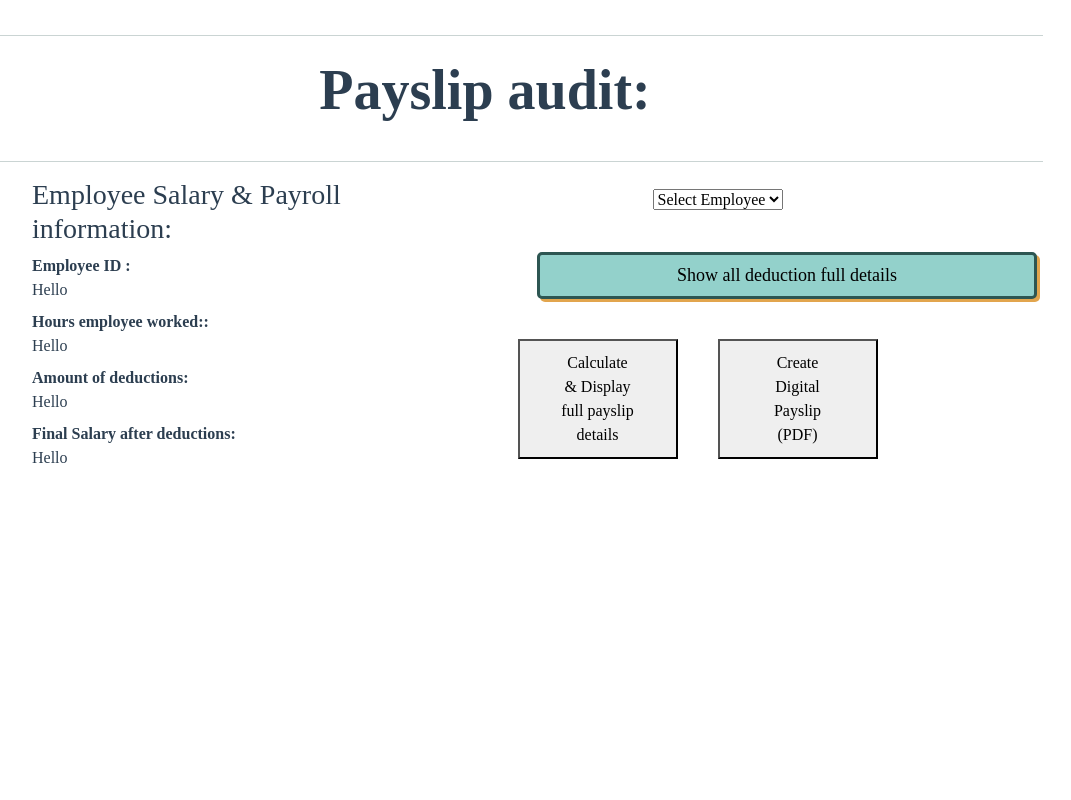
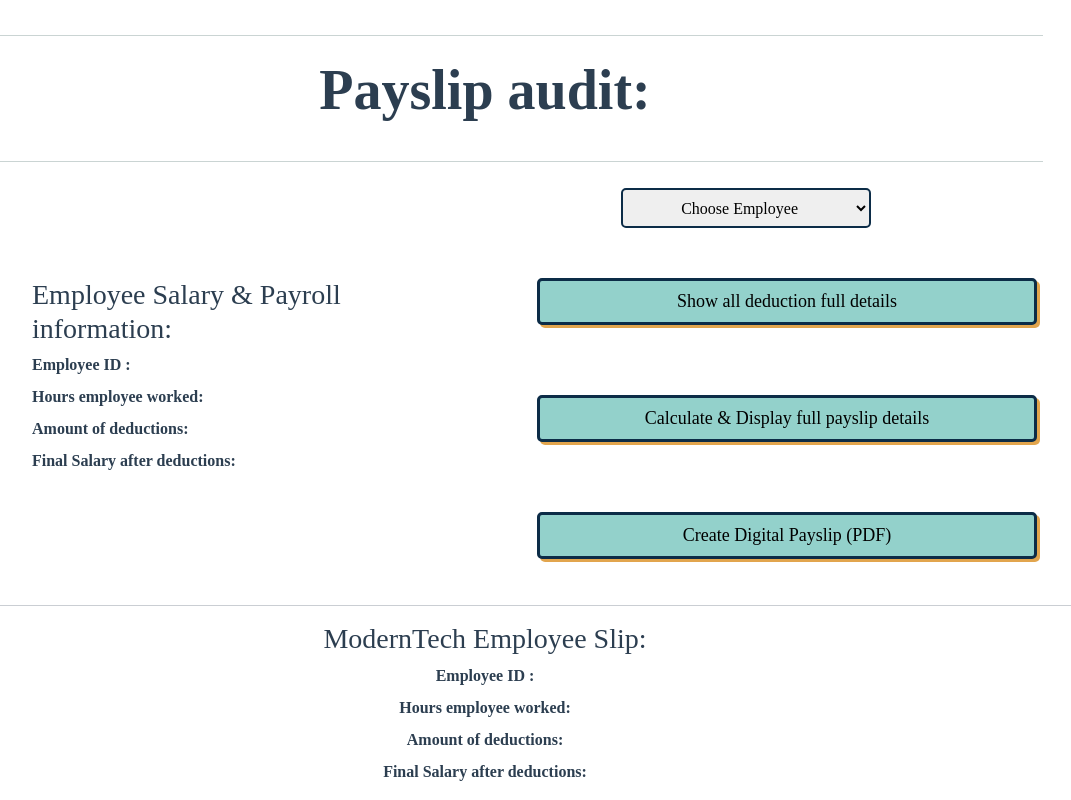
Before and after one commit to Ay-yoobD/Module_1_Proj, a Vue app: page /payroll in a window 1280 px wide. Shown: the part 809-1609 px from the top of the page, without its empty margins (155-1226 px from the left). Before the commit the page ends 1295 px from the top, so only its background shows below. Built offline with nearby package versions, Linux system fonts and the light colour scheme.

Commit message:
New Components to be used, stylised payroll pg, ready for functionality

```diff
--- a/public/index.html
+++ b/public/index.html
@@ -6,11 +6,12 @@
     <meta name="viewport" content="width=device-width,initial-scale=1.0">
     <link rel="icon" href="<%= BASE_URL %>favicon.ico">
     <link href="https://cdn.jsdelivr.net/npm/bootstrap@5.3.7/dist/css/bootstrap.min.css" rel="stylesheet" integrity="sha384-LN+7fdVzj6u52u30Kp6M/trliBMCMKTyK833zpbD+pXdCLuTusPj697FH4R/5mcr" crossorigin="anonymous">
-    <title><%= htmlWebpackPlugin.options.title %></title>
+    <!-- <%= htmlWebpackPlugin.options.title %> <- this goes where ModernTech HR goes -->
+    <title>ModernTech HR</title>
   </head>
   <body>
-    <noscript>
-      <strong>We're sorry but <%= htmlWebpackPlugin.options.title %> doesn't work properly without JavaScript enabled. Please enable it to continue.</strong>
+    <noscript>               <!--  <%= htmlWebpackPlugin.options.title %> this goes where ModernTech HR goes -->
+      <strong>We're sorry but ModernTech HR doesn't work properly without JavaScript enabled. Please enable it to continue.</strong>
     </noscript>
     <div id="app"></div>
     <!-- built files will be auto injected -->
--- a/src/App.vue
+++ b/src/App.vue
@@ -3,7 +3,7 @@
     <NavBar />
     <div class="content flex-grow-1 position-relative">
       <button class="btn NavButton" type="button" data-bs-toggle="offcanvas" data-bs-target="#offcanvasExample" aria-controls="offcanvasExample">
-        ☰
+       ☰
       </button>
       <router-view />
     </div>
--- a/src/components/NavBar.vue
+++ b/src/components/NavBar.vue
@@ -76,12 +76,6 @@
 </script>
 
 <style>
-/* .MainSideBar {
-    min-height: 100vh;
-    background: linear-gradient(to bottom, #0c2c47 55%, #7ea1af 100%);
-    border-right: #0b273e solid;
-
-} */
 
 .hrNav {
     color: #00070d;
--- a/src/store/index.js
+++ b/src/store/index.js
@@ -1,5 +1,4 @@
 import { createStore } from 'vuex'
-
 
 export default createStore({
   state: {
--- a/src/views/PayrollView.vue
+++ b/src/views/PayrollView.vue
@@ -34,51 +34,115 @@
                 <hr style=" color: #2d5652;">
 
                 <section id="intro">
+
                     <div class="container-lg">
+
                         <div class="row justify-content-center align-items-center">
+
                             <div class="col-md-5 text-center text-md-start">
+
                                 <div class="PayManageBody">
+
                                     <div class="info-card">
                                         <h3>Employee Salary & Payroll information:</h3>
-                                        <dl class="student-info">
+                                        <dl class="EmployeeInfo">
                                             <dt>Employee ID :</dt>
-                                            <dd>Hello</dd>
+                                            <dd></dd>
 
-                                            <dt>Hours employee worked::</dt>
-                                            <dd>Hello</dd>
+                                            <dt>Hours employee worked:</dt>
+                                            <dd></dd>
 
                                             <dt>Amount of deductions:</dt>
-                                            <dd>Hello</dd>
+                                            <dd></dd>
 
                                             <dt>Final Salary after deductions:</dt>
-                                            <dd>Hello</dd>
+                                            <dd></dd>
+
                                         </dl>
+
                                     </div>
 
                                 </div>
 
                             </div>
 
-                            <div class="col-md-5 text-center ">
-                                <select name="EmployeeSelect" id="cmbEmployeeSelect" placeholder="Select Employee">
-                                    <option value="" disabled selected hidden>Select Employee</option>
-                                    <option value="volvo">Volvo</option>
-                                    <option value="saab">Saab</option>
-                                    <option value="mercedes">Mercedes</option>
-                                    <option value="audi">Audi</option>
+                            <div class="col-lg-5 text-center ">
+                                <select name="EmployeeSelect" id="cmbEmployeeSelect">
+                                    <option selected disabled hidden value="">Choose Employee</option>
+
                                 </select>
+
                                 <br>
-                                <button class="DeductionBtn">Show all deduction full details</button>
+                                <button class="MainPayBtn" data-bs-toggle="modal" data-bs-target="#exampleModal">
+                                    Show all deduction full details
+                                </button>
+                                <button class="MainPayBtn">Calculate & Display full payslip details</button>
+                                <button @click="showarr(a)" class="MainPayBtn">Create Digital Payslip (PDF)</button>
 
-                                <p>
-                                    <button class="DetailedPayBtn">Calculate & Display full payslip details</button>
-                                    <button class="PrintPayBtn">Create Digital Payslip (PDF)</button>
-                                </p>
                             </div>
 
                         </div>
                     </div>
+
                 </section>
+
+            </div>
+
+            <div class="modal fade" id="exampleModal" tabindex="-1" aria-labelledby="exampleModalLabel"
+                aria-hidden="true">
+
+                <div class="modal-dialog modal-dialog-centered">
+
+                    <div class="modal-content">
+
+                        <div class="modal-header">
+                            <h1 class="modal-title fs-5" id="exampleModalLabel">Modal title</h1>
+                            <!-- <button type="button" class="btn-close" data-bs-dismiss="modal" aria-label="Close"></button> -->
+
+                        </div>
+
+                        <div class="modal-body">
+                            Hello World
+                        </div>
+
+                        <div class="modal-footer">
+                            <button type="button" class="btn btn-secondary" data-bs-dismiss="modal">Close</button>
+                        </div>
+                    </div>
+                </div>
+            </div>
+
+            <hr>
+
+            <div class="container-lg justify-content-center align-items-center">
+
+                <div class="col text-center text-md-center">
+
+                    <div class="PaySlipMain row justify-content-center align-content-center">
+                        <div class="info-card">
+                            <h3>ModernTech Employee Slip:</h3>
+
+                            <dl class="student-info">
+
+                                <dt>Employee ID :</dt>
+                                <dd></dd>
+
+                                <dt>Hours employee worked:</dt>
+                                <dd></dd>
+
+                                <dt>Amount of deductions:</dt>
+                                <dd></dd>
+
+                                <dt>Final Salary after deductions:</dt>
+                                <dd></dd>
+
+                            </dl>
+
+                        </div>
+
+                    </div>
+
+                </div>
 
             </div>
 
@@ -89,7 +153,19 @@
 </template>
 
 <script>
+import PayrollData from '@/assets/Resources/DummyData/payroll_data.json'
+
 export default {
+    data() {
+        return {
+            test: PayrollData
+
+        }
+
+    },
+
+
+
 
 }
 </script>
@@ -148,12 +224,13 @@
     padding: 5px;
 }
 
-.DeductionBtn{
+.MainPayBtn {
     margin: 40px;
+    margin-bottom: 30px;
     width: 500px;
     text-align: center;
     border-radius: 5px;
-    border: #2d5652 solid 3px;
+    border: #0c2c47 solid 3px;
     box-shadow: #e2a54d 3px 3px;
     background: #93d1cb;
     padding: 7px 5px;
@@ -164,25 +241,27 @@
 
 }
 
-.DeductionBtn:hover{
+.MainPayBtn:hover {
     background: #e2a54d;
     box-shadow: none;
     transform: scale(1.026);
 }
 
-.DetailedPayBtn{
-    width: 160px;
-    margin-right: 40px;
-    padding: 10px 40px 10px 40px;
+#cmbEmployeeSelect {
+    width: 250px;
+    margin: 10px;
+    margin-left: 15%;
+    height: 40px;
     text-align: center;
+    padding: 5px 5px;
+    border: 2px solid #0c2c47;
+    border-radius: 5px;
+    transition: background 0.3s ease;
+    transition: transform 0.3s ease;
+
 }
 
-.PrintPayBtn{
-    width: 160px;
-    margin-right: 40px;
-    padding: 10px 40px 10px 40px;
-    text-align: center;
+#cmbEmployeeSelect:hover {
+    border: solid #c3e4d1;
 }
-
-
 </style>
```
Also changed, not shown: src/components/FinalPayslip.vue (added, +15 -0 lines), src/components/HelloWorld.vue (deleted, +0 -60 lines), src/components/PayrollDetail.vue (added, +15 -0 lines).
